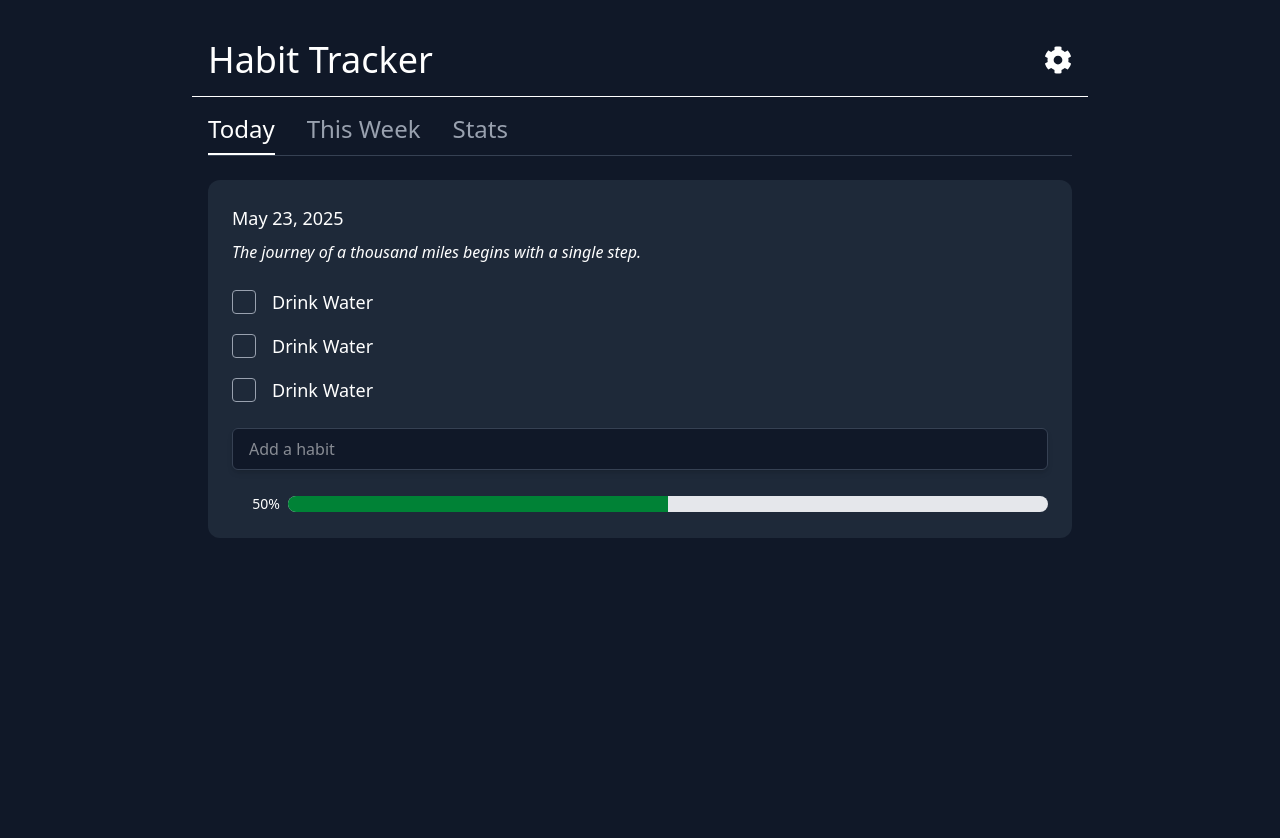
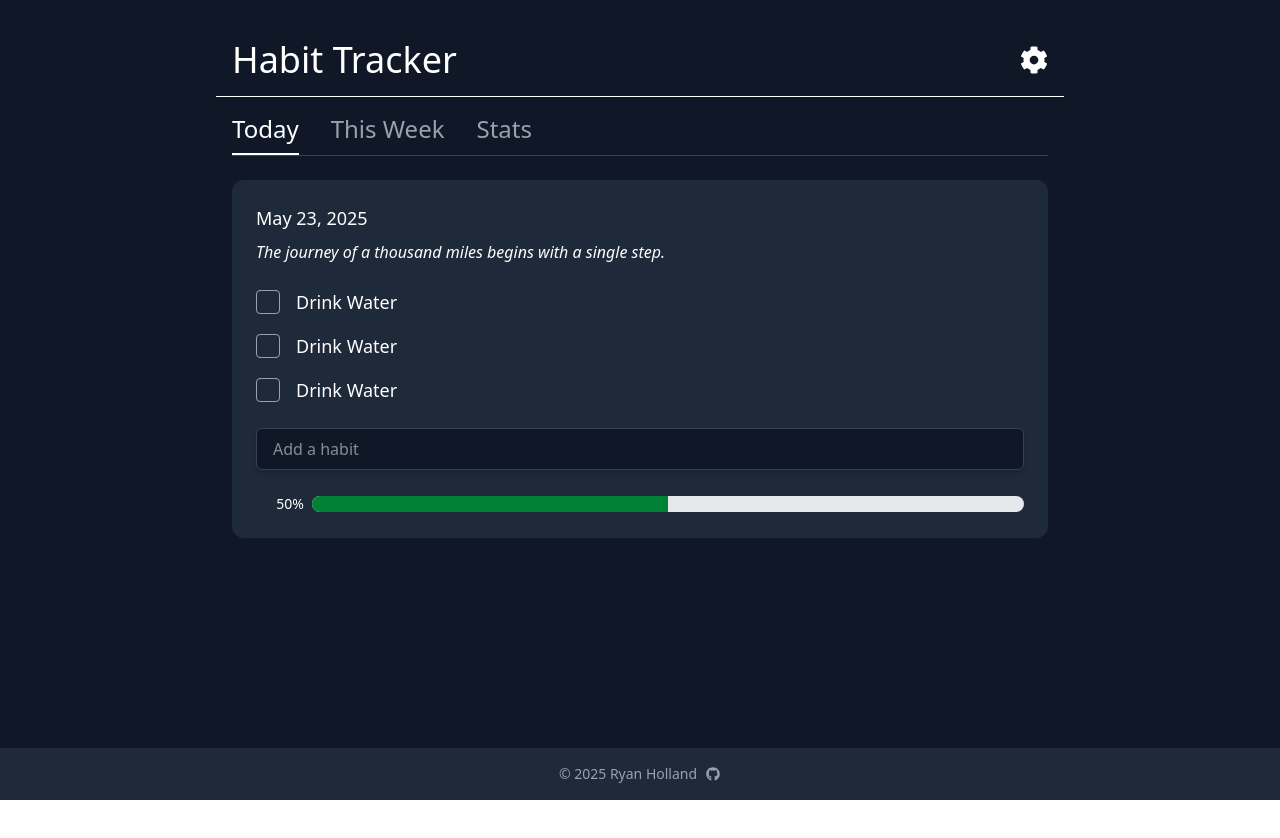
Before and after one commit to ryangholland/habit-tracker, a React (Vite) app: page / in a window 1280 px wide. Shown: the top 838 px of the page. After the commit the page ends 800 px from the top, so only its background shows below. Built offline with nearby package versions, Linux system fonts and the light colour scheme.

Commit message:
feat: create Footer component

```diff
--- a/package.json
+++ b/package.json
@@ -10,6 +10,9 @@
     "preview": "vite preview"
   },
   "dependencies": {
+    "@fortawesome/fontawesome-svg-core": "^6.7.2",
+    "@fortawesome/free-brands-svg-icons": "^6.7.2",
+    "@fortawesome/react-fontawesome": "^0.2.2",
     "@headlessui/react": "^2.2.4",
     "@tailwindcss/vite": "^4.1.7",
     "react": "^19.1.0",
--- a/src/App.jsx
+++ b/src/App.jsx
@@ -1,15 +1,17 @@
 import Header from "./components/Header";
 import Tabs from "./components/Tabs";
 import Today from "./pages/Today";
+import Footer from "./components/Footer";
 
 function App() {
   return (
-    <div className="bg-gray-900 text-white p-4 md:p-6">
-      <div className="min-h-screen  max-w-4xl mx-auto">
+    <div className="bg-gray-900 text-white min-h-screen flex flex-col">
+      <div className="flex-grow container max-w-4xl mx-auto p-4 md:p-6 ">
         <Header />
         <Tabs />
         <Today />
       </div>
+      <Footer />
     </div>
   );
 }
--- /dev/null
+++ b/src/components/Footer.jsx
@@ -0,0 +1,22 @@
+import { FontAwesomeIcon } from "@fortawesome/react-fontawesome";
+import { faGithub } from "@fortawesome/free-brands-svg-icons";
+
+function Footer() {
+  return (
+    <footer className="bg-gray-800 text-center py-4">
+      <p className="text-gray-400 text-sm flex items-center justify-center space-x-2">
+        <span>© 2025 Ryan Holland</span>
+        <a
+          href="https://github.com/ryangholland"
+          target="_blank"
+          rel="noopener noreferrer"
+          className="text-gray-400 hover:text-white"
+        >
+          <FontAwesomeIcon icon={faGithub} className="w-4 h-4" />
+        </a>
+      </p>
+    </footer>
+  );
+}
+
+export default Footer;
```
Also changed, not shown: 1 other file (tests, documents, lock files or other folders).
